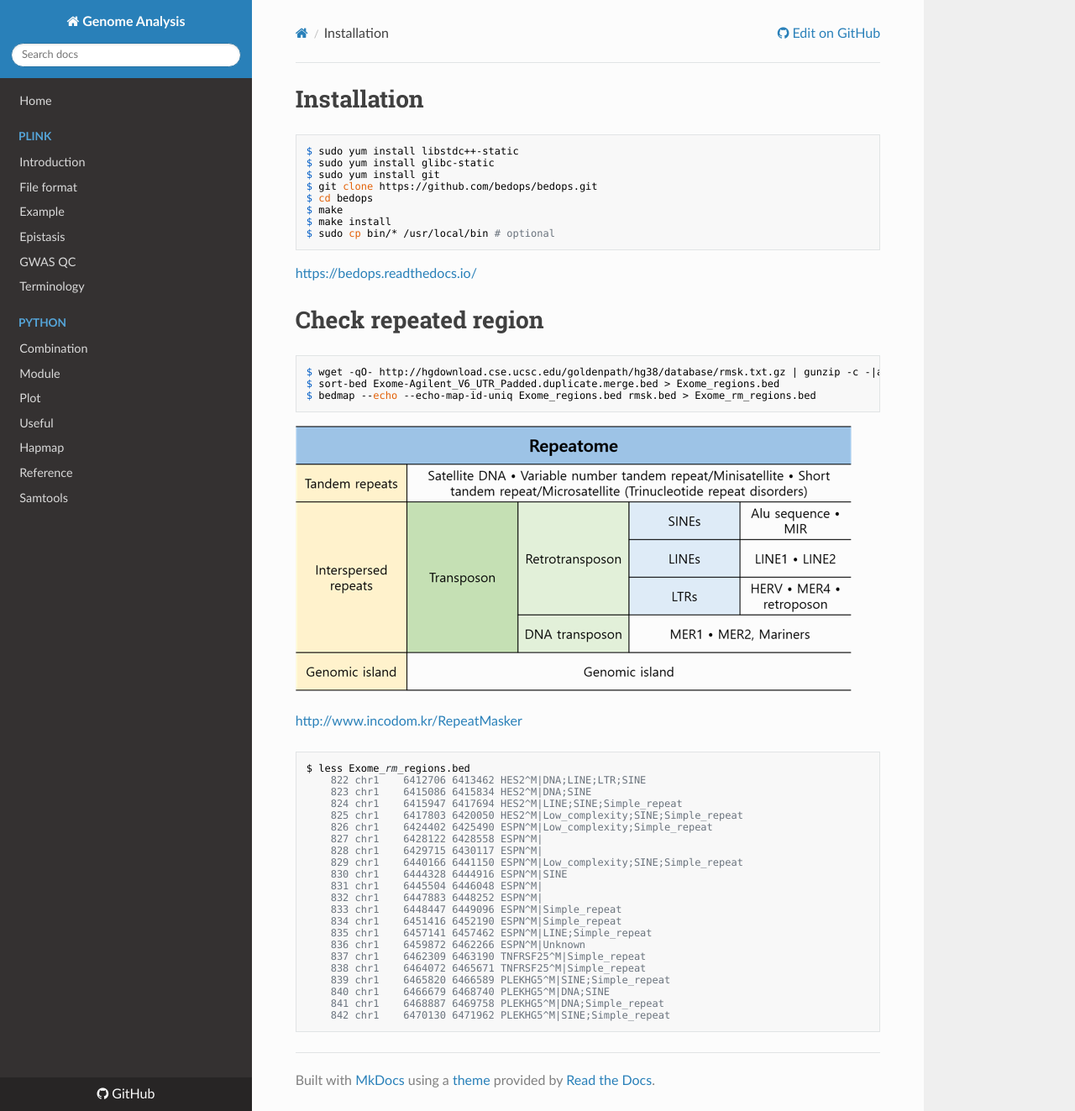
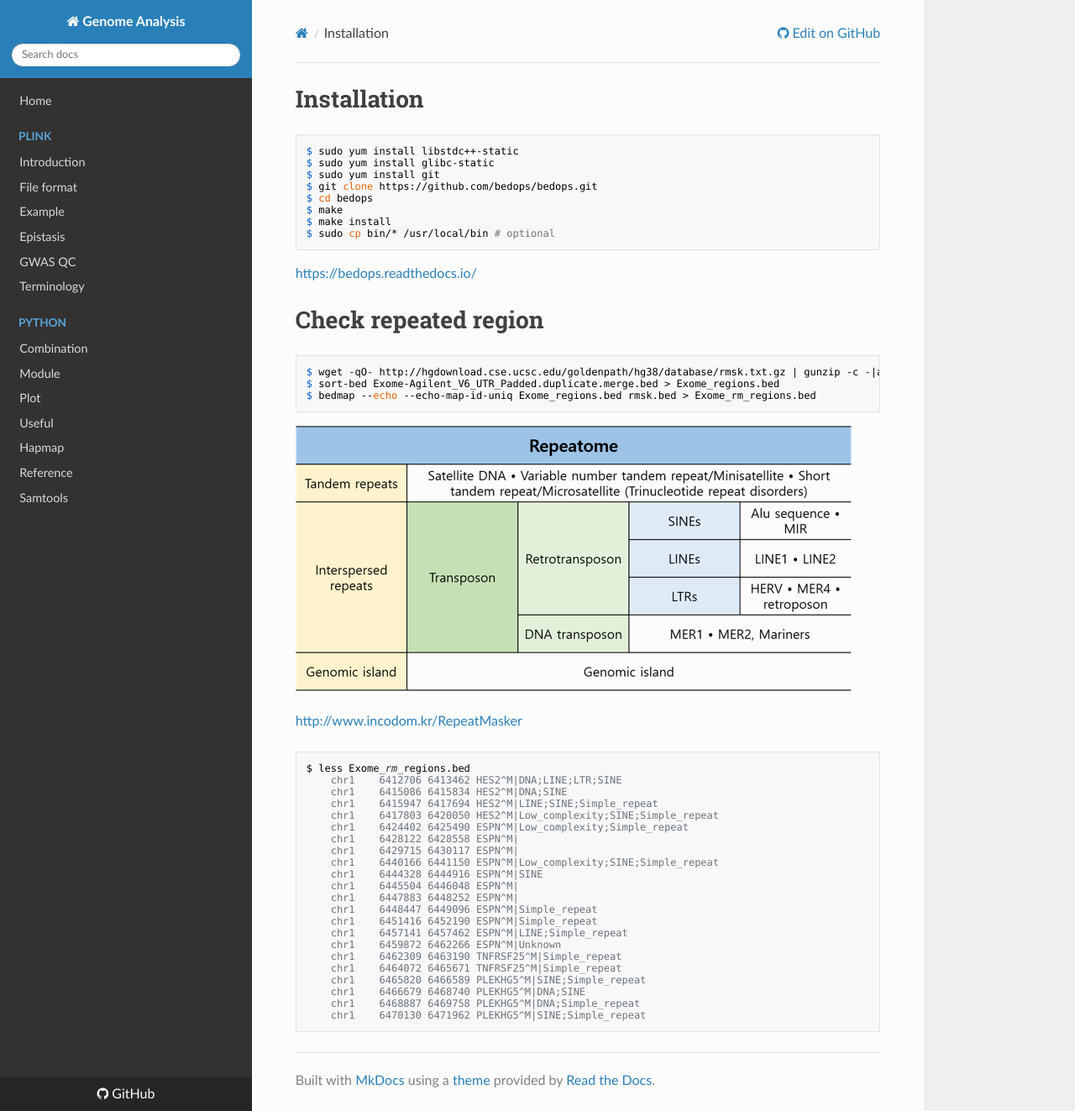
Before and after one commit to WonyoungCho/plink, an MkDocs documentation site: the page built from docs/bedops_int.md, in a window 1280 px wide and 1323 px high. Shown: the whole window at 84% size. Built offline with MkDocs 1.6.1, drawn with Linux system fonts in a browser that asks for light colours; nearby versions of some CDN libraries; old or Windows-style settings are respelled for this version of MkDocs.

Commit message:
Update bedops_int.md

````diff
--- a/docs/bedops_int.md
+++ b/docs/bedops_int.md
@@ -23,25 +23,25 @@
 
 ```
 $ less Exome_rm_regions.bed
-    822 chr1    6412706 6413462 HES2^M|DNA;LINE;LTR;SINE
-    823 chr1    6415086 6415834 HES2^M|DNA;SINE
-    824 chr1    6415947 6417694 HES2^M|LINE;SINE;Simple_repeat
-    825 chr1    6417803 6420050 HES2^M|Low_complexity;SINE;Simple_repeat
-    826 chr1    6424402 6425490 ESPN^M|Low_complexity;Simple_repeat
-    827 chr1    6428122 6428558 ESPN^M|
-    828 chr1    6429715 6430117 ESPN^M|
-    829 chr1    6440166 6441150 ESPN^M|Low_complexity;SINE;Simple_repeat
-    830 chr1    6444328 6444916 ESPN^M|SINE
-    831 chr1    6445504 6446048 ESPN^M|
-    832 chr1    6447883 6448252 ESPN^M|
-    833 chr1    6448447 6449096 ESPN^M|Simple_repeat
-    834 chr1    6451416 6452190 ESPN^M|Simple_repeat
-    835 chr1    6457141 6457462 ESPN^M|LINE;Simple_repeat
-    836 chr1    6459872 6462266 ESPN^M|Unknown
-    837 chr1    6462309 6463190 TNFRSF25^M|Simple_repeat
-    838 chr1    6464072 6465671 TNFRSF25^M|Simple_repeat
-    839 chr1    6465820 6466589 PLEKHG5^M|SINE;Simple_repeat
-    840 chr1    6466679 6468740 PLEKHG5^M|DNA;SINE
-    841 chr1    6468887 6469758 PLEKHG5^M|DNA;Simple_repeat
-    842 chr1    6470130 6471962 PLEKHG5^M|SINE;Simple_repeat
+    chr1    6412706 6413462 HES2^M|DNA;LINE;LTR;SINE
+    chr1    6415086 6415834 HES2^M|DNA;SINE
+    chr1    6415947 6417694 HES2^M|LINE;SINE;Simple_repeat
+    chr1    6417803 6420050 HES2^M|Low_complexity;SINE;Simple_repeat
+    chr1    6424402 6425490 ESPN^M|Low_complexity;Simple_repeat
+    chr1    6428122 6428558 ESPN^M|
+    chr1    6429715 6430117 ESPN^M|
+    chr1    6440166 6441150 ESPN^M|Low_complexity;SINE;Simple_repeat
+    chr1    6444328 6444916 ESPN^M|SINE
+    chr1    6445504 6446048 ESPN^M|
+    chr1    6447883 6448252 ESPN^M|
+    chr1    6448447 6449096 ESPN^M|Simple_repeat
+    chr1    6451416 6452190 ESPN^M|Simple_repeat
+    chr1    6457141 6457462 ESPN^M|LINE;Simple_repeat
+    chr1    6459872 6462266 ESPN^M|Unknown
+    chr1    6462309 6463190 TNFRSF25^M|Simple_repeat
+    chr1    6464072 6465671 TNFRSF25^M|Simple_repeat
+    chr1    6465820 6466589 PLEKHG5^M|SINE;Simple_repeat
+    chr1    6466679 6468740 PLEKHG5^M|DNA;SINE
+    chr1    6468887 6469758 PLEKHG5^M|DNA;Simple_repeat
+    chr1    6470130 6471962 PLEKHG5^M|SINE;Simple_repeat
 ```
````
